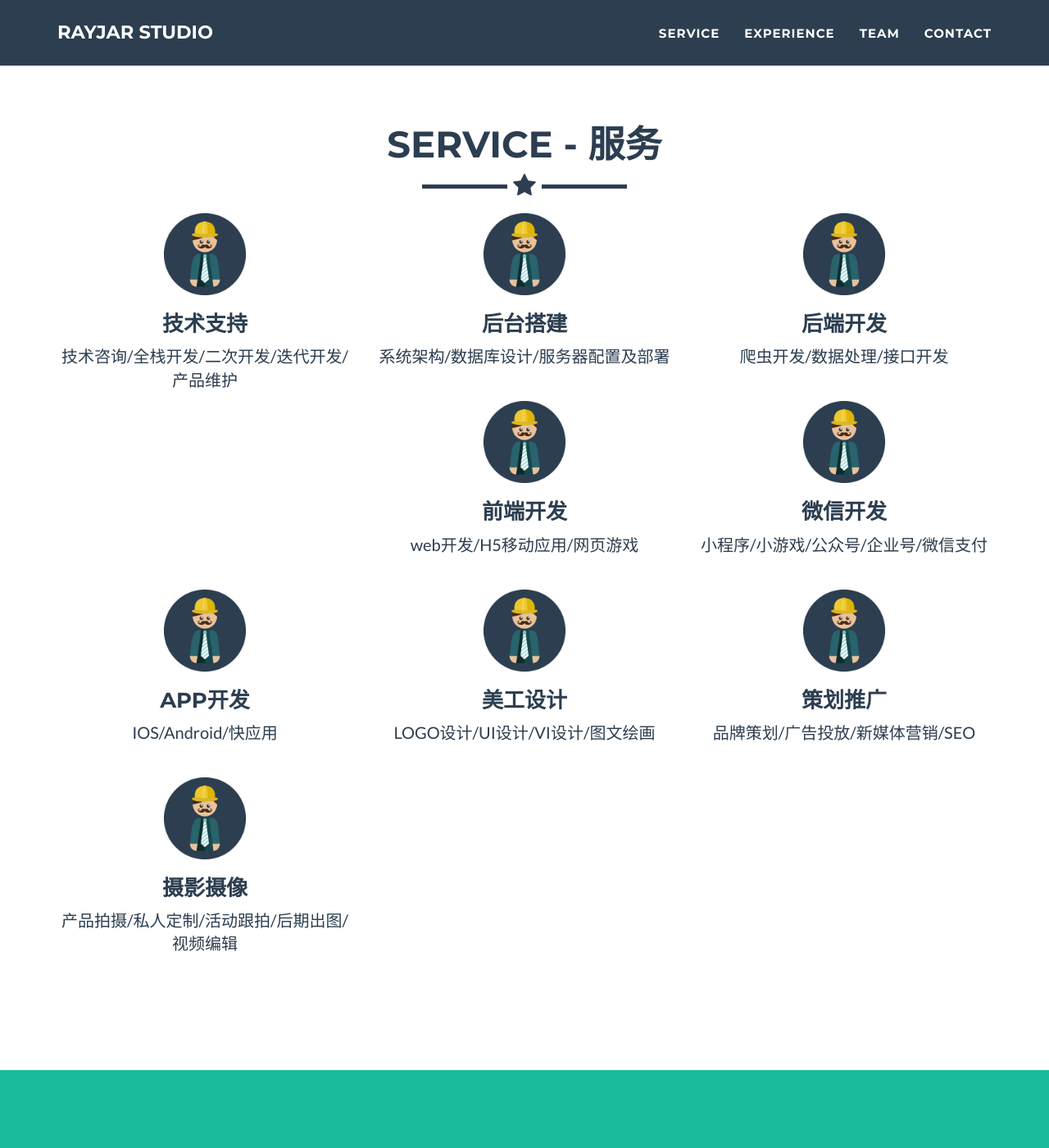
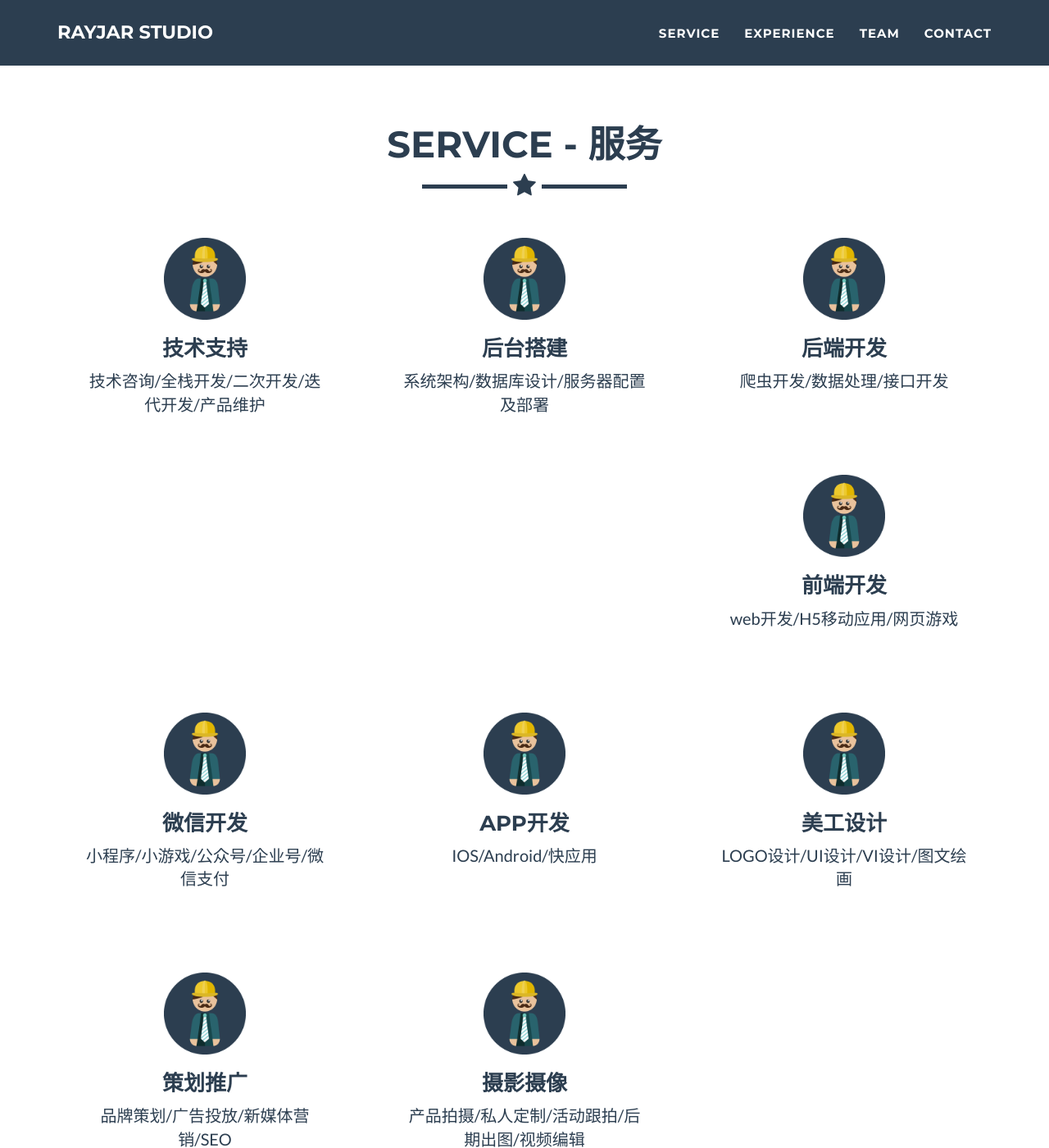
Before and after one commit to rayjar/rayjar.github.io, a Jekyll site: the page built from index.html, in a window 1280 px wide and 1400 px high, scrolled down 975 px. Shown: the whole window at 82% size. Built offline with Jekyll 4.4.1, drawn with Linux system fonts in a browser that asks for light colours.

Commit message:
fix srvices

```diff
--- a/_includes/css/main.css
+++ b/_includes/css/main.css
@@ -457,6 +457,7 @@ footer .footer-below {
 }
 
 .box-service {
+    padding: 2em;
     text-align: center;
 }
 .img-service {
--- a/_includes/service.html
+++ b/_includes/service.html
@@ -12,7 +12,7 @@
                 {% for service in site.services %}
                     <div class="col-sm-4 portfolio-item">
                         <div class="box-service">
-                            <p><img class="img-service" src="img/profile.png" alt=""></p>
+                            <img class="img-service" src="img/profile.png" alt="">
                             <h3>{{ service.title }}</h3>
                             <p>{{ service.description }}</p>
                         </div>
```
